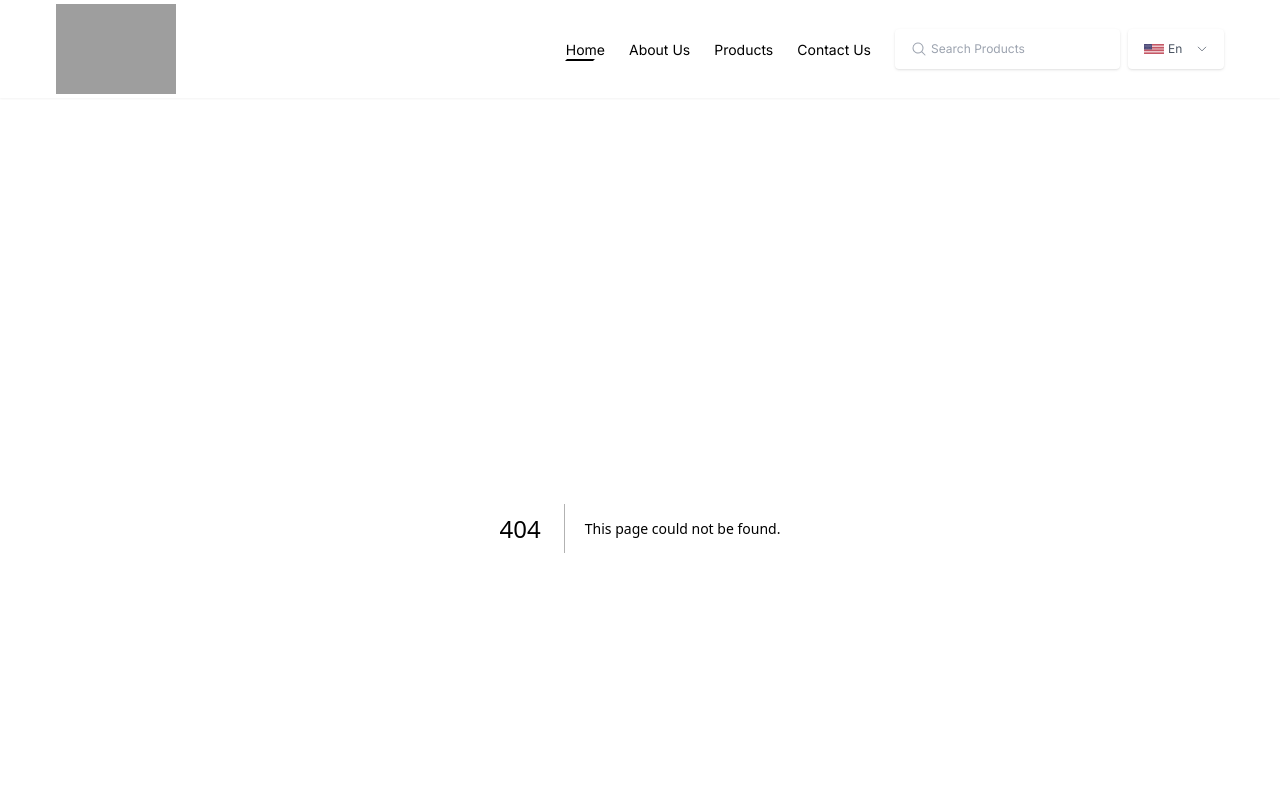
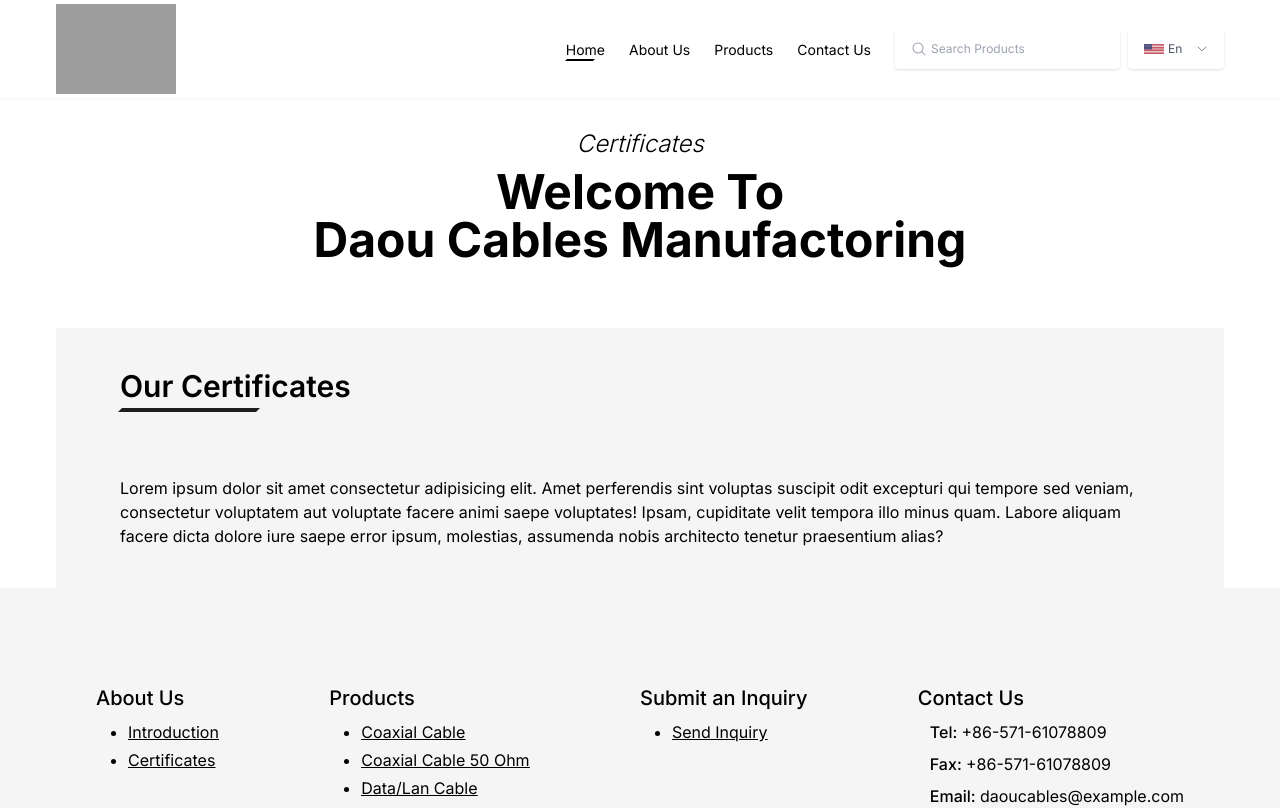
Before and after one commit to Daou-Cables/Daou-Cables-Frontend, a Next.js app: page /certificates in a window 1280 px wide. Before the commit this address had no page. Shown: the top 808 px of the page. Built offline with nearby package versions, Linux system fonts and the light colour scheme; grey boxes are pictures that could not be loaded.

Commit message:
feat: add certificates page with header and content sections

```diff
--- /dev/null
+++ b/app/certificates/page.tsx
@@ -0,0 +1,31 @@
+import React from "react";
+import PageHeader from "../ui/General/PageHeader";
+import SectionTitle from "../ui/General/SectionTitle";
+
+type Props = {};
+
+const page = (props: Props) => {
+  return (
+    <div>
+      <PageHeader
+        title="Certificates"
+        subTitle1="Welcome To"
+        subTitle2="Daou Cables Manufactoring"
+      />
+      <div className="mt-16 bg-[#F5F5F5] flex items-start flex-col py-10 px-16 gap-y-16">
+        <SectionTitle title="Our Certificates" />
+        <p>
+          Lorem ipsum dolor sit amet consectetur adipisicing elit. Amet
+          perferendis sint voluptas suscipit odit excepturi qui tempore sed
+          veniam, consectetur voluptatem aut voluptate facere animi saepe
+          voluptates! Ipsam, cupiditate velit tempora illo minus quam. Labore
+          aliquam facere dicta dolore iure saepe error ipsum, molestias,
+          assumenda nobis architecto tenetur praesentium alias?
+        </p>
+      </div>
+
+    </div>
+  );
+};
+
+export default page;
```
